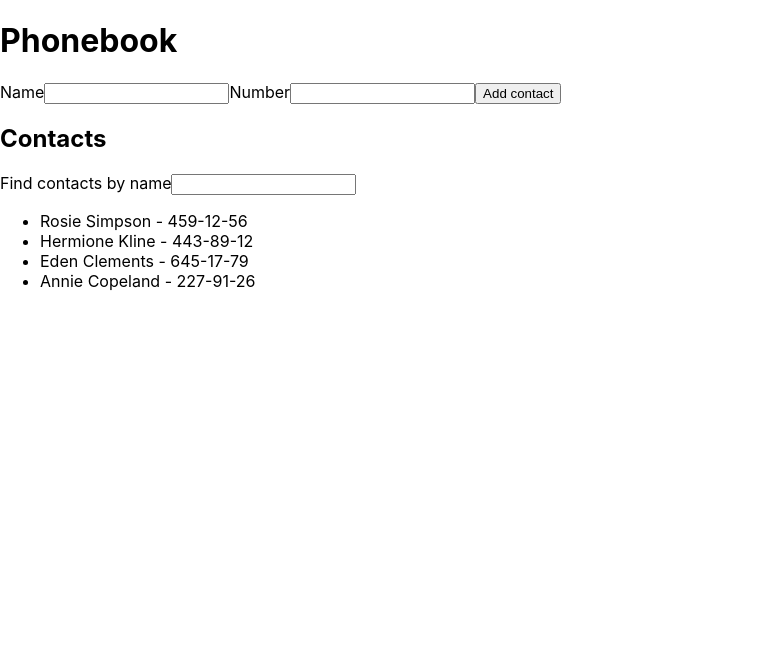
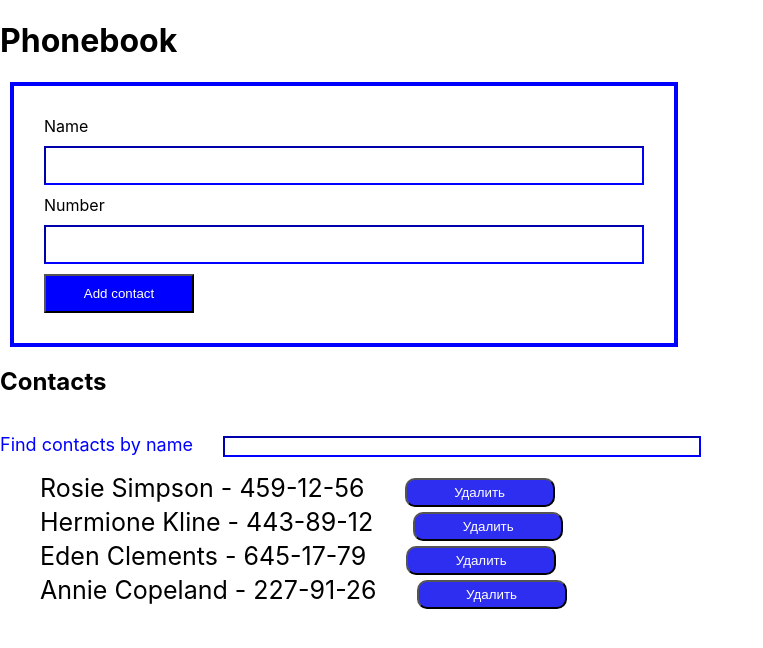
Before and after one commit to Tatiana-Tsymbaliuk/goit-react-hw-02-phonebook, a React (Create React App) app: page / in a window 1280 px wide. Shown: the top 648 px of the page, without its empty margins (0-763 px from the left). Built offline with nearby package versions, Linux system fonts and the light colour scheme.

Commit message:
create style

```diff
--- a/src/components/App.jsx
+++ b/src/components/App.jsx
@@ -1,6 +1,6 @@
 
 import React from 'react';
- import { nanoid } from 'nanoid'
+import { nanoid } from 'nanoid'
 import ContactForm from 'components/FormPhonebook/ContactForm'
 import ContactList from 'components/ContactList/ContactList';
 import Filter from 'components/Filter/Filter';
@@ -14,20 +14,12 @@ export class App extends React.Component{
     {id: 'id-4', name: 'Annie Copeland', number: '227-91-26'},
   ],
     filter: '',
-    // name: '',
-    // number: '',
     }
 
-    // handelChange = (e) =>{
-    //   const { name, value} = e.target;
-    //   this.setState({ [name]: value });
-    //   console.log(this.state);
-    // }
     handleSubmit = (data) => {
       const sameName = this.state.contacts
         .map((cont) => cont.name)
         .includes(data.name);
-
       if (sameName) {
         alert(`${data.name} is already in contacts`);
       } else {
@@ -51,21 +43,21 @@ export class App extends React.Component{
       const normalizedFilter = filter.toLowerCase();
       return contacts.filter(contact => contact.name.toLowerCase().includes(normalizedFilter));
     }
+    deleteTodo = todoId =>{
+      this.setState(prevState =>({
+      contacts: prevState.contacts.filter(contact=>contact.id !== todoId),
+    }));}
 
     render(){
-      const {filter} = this.state
+    const {filter} = this.state
     const visibleContacts = this.getVisibleContats()
 
-  return (<div>
+    return (<div>
       <h1>Phonebook</h1>
       <ContactForm onSubmitForm={this.handleSubmit}/>
       <h2>Contacts</h2>
-
       <Filter value={filter} onChangeFilter={this.changeFilter}/>
-      <ContactList contacts={visibleContacts}/>
-
+      <ContactList contacts={visibleContacts} onDeleteTodo={this.deleteTodo}/>
     </div>)
-
     }
-
 }
--- /dev/null
+++ b/src/components/ContactList/ContactList.css
@@ -0,0 +1,15 @@
+.listData{
+list-style: none;
+font-size: 25px;
+/* padding: 5px; */
+margin-right: 30px;
+}
+
+.listBtn{
+        margin-left: 40px;
+        width: 150px;
+        padding: 5px;
+        background-color: rgb(46, 46, 240);
+        color: white;
+        border-radius: 10px;
+}
--- a/src/components/ContactList/ContactList.js
+++ b/src/components/ContactList/ContactList.js
@@ -1,10 +1,12 @@
 
 import React from 'react';
-
-const ContactList =({contacts})=>{
+import './ContactList.css'
+const ContactList =({contacts, onDeleteTodo})=>{
 return (<ul>
       {contacts.map(({id, name, number}) => (
-        <li key ={id}> {name} - {number}</li>
+        <li key ={id} className='listData'> {name} - {number}
+
+        <button className = 'listBtn' onClick={()=>onDeleteTodo(id)}>Удалить</button></li>
       ))}
       </ul>)
 }
--- /dev/null
+++ b/src/components/Filter/Filter.css
@@ -0,0 +1,12 @@
+.filterData{
+        display: block;
+        color: blue;
+        font-size: 18px;
+}
+
+.filterInput{
+        margin-top: 20px;
+        margin-left: 30px;
+width: 470px;
+border-color: blue;
+}
--- a/src/components/Filter/Filter.js
+++ b/src/components/Filter/Filter.js
@@ -1,9 +1,8 @@
 import React from 'react';
-
-
+import './Filter.css'
 const Filter =({value, onChangeFilter})=>{
 return(
-        <label>Find contacts by name<input type='text' value={value} onChange={onChangeFilter}/>
+        <label className='filterData'>Find contacts by name<input className = 'filterInput' type='text' value={value} onChange={onChangeFilter}/>
         </label>
 )
 }
--- /dev/null
+++ b/src/components/FormPhonebook/ContactForm.css
@@ -0,0 +1,28 @@
+.formData {
+        display: flex;
+        margin-left: 10px;
+        flex-direction: column;
+        flex-wrap: wrap;
+        width: 600px;
+        padding:30px;
+       border: 4px solid blue;
+
+}
+.formDataLabel{
+        display: flex;
+        flex-direction: column;
+        flex-wrap: wrap;
+}
+.formDataInput{
+        margin-top: 10px;
+        margin-bottom: 10px;
+        padding: 10px;
+        border-color: blue;
+}
+.formDataBtn{
+        padding: 10px;
+        width: 150px;
+        background-color: blue;
+        color:white;
+
+}
--- a/src/components/FormPhonebook/ContactForm.js
+++ b/src/components/FormPhonebook/ContactForm.js
@@ -1,5 +1,5 @@
 import React from 'react';
-
+import './ContactForm.css'
 
 export default class ContactForm extends React.Component{
 state={
@@ -22,9 +22,10 @@ handelChange = (e) =>{
    const {name, number}=this.state
     //  const {onChangeState}=this.props
        return(
-     <form onSubmit={this.handelSubmitForm}>
-            <label>Name
+     <form onSubmit={this.handelSubmitForm} className='formData'>
+            <label className='formDataLabel'>Name
                <input
+      className='formDataInput'
       type="text"
       name="name"
       value={name}
@@ -34,8 +35,9 @@ handelChange = (e) =>{
       required
     />
             </label>
-            <label>Number
+            <label className='formDataLabel'>Number
             <input
+  className='formDataInput'
   type="tel"
   name="number"
   value={number}
@@ -45,7 +47,7 @@ handelChange = (e) =>{
   required
 />
             </label>
-           <button type='submit'>Add contact</button>
+           <button type='submit' className='formDataBtn'>Add contact</button>
             </form>
      )}
 }
```
